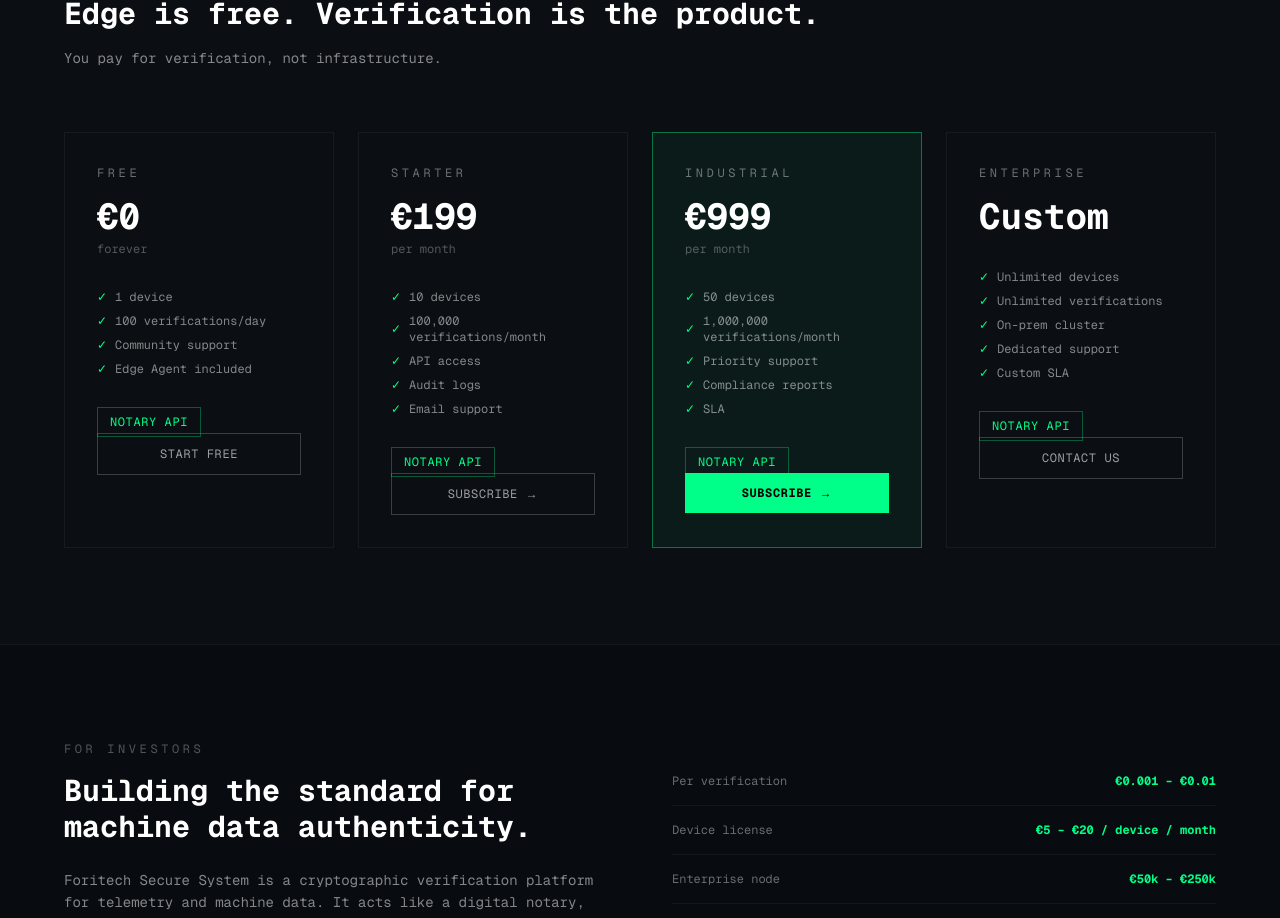
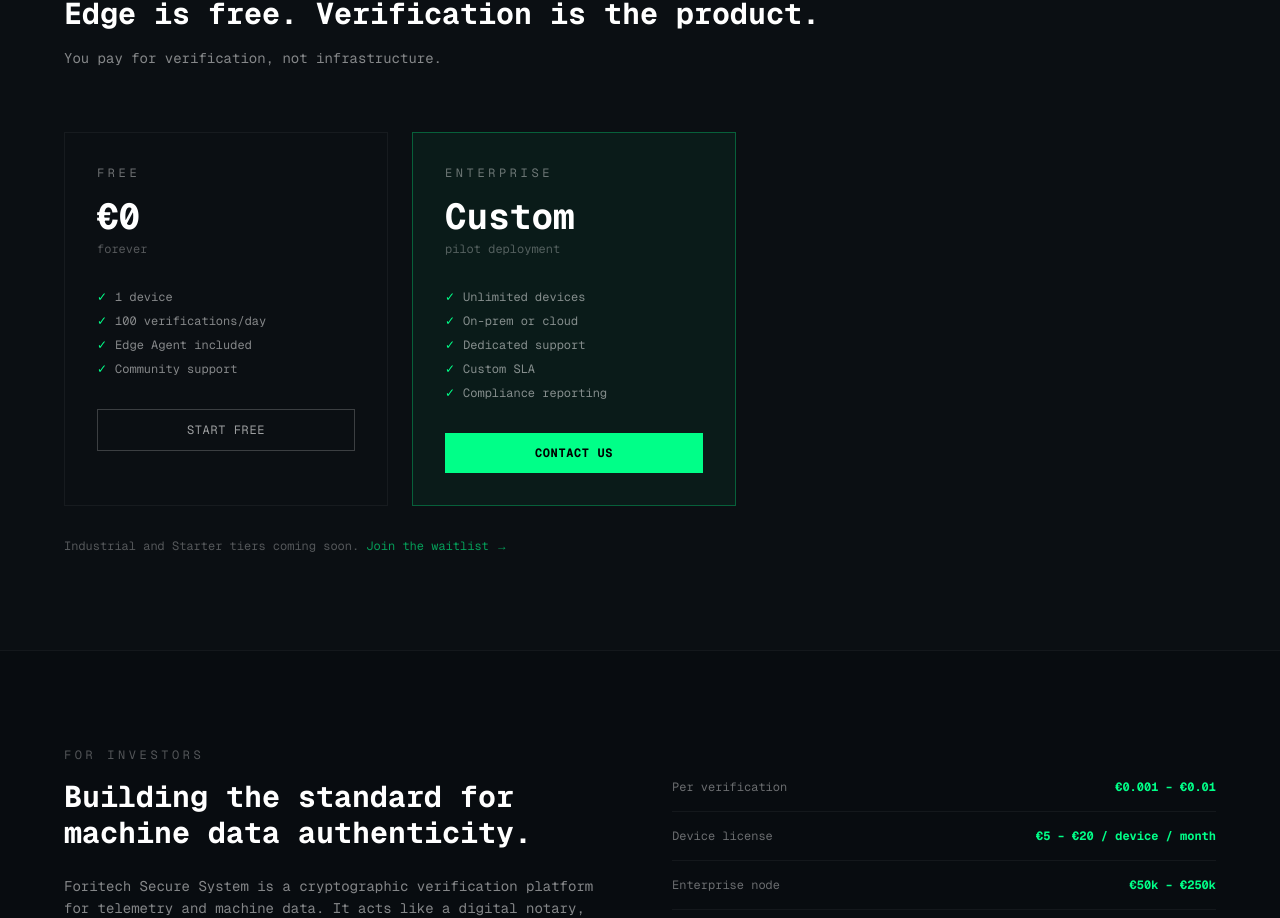
Before and after one commit to foritech-secure-system/foritech-site, a Next.js app: page / in a window 1280 px wide. Shown: the part 4393-5311 px from the top of the page. Built offline with nearby package versions, Linux system fonts and the light colour scheme.

Commit message:
feat: pricing - FREE + Enterprise only, hide paid tiers

```diff
--- a/app/page.tsx
+++ b/app/page.tsx
@@ -400,72 +400,46 @@ export default function Home() {
           <div className="text-xs text-white/30 tracking-[0.3em] mb-4">PRICING</div>
           <h2 className="text-3xl font-bold mb-4">Edge is free. Verification is the product.</h2>
           <p className="text-white/50 text-sm mb-16">You pay for verification, not infrastructure.</p>
-          <div className="grid md:grid-cols-2 lg:grid-cols-4 gap-6">
-            {[
-              {
-                name: "FREE",
-                price: "€0",
-                period: "forever",
-                features: ["1 device", "100 verifications/day", "Community support", "Edge Agent included"],
-                cta: "Start free",
-                href: "https://buy.stripe.com/cNi28r29X0uq7YNfbVfbq00",
-                highlight: false,
-              },
-              {
-                name: "STARTER",
-                price: "€199",
-                period: "per month",
-                features: ["10 devices", "100,000 verifications/month", "API access", "Audit logs", "Email support"],
-                cta: "Subscribe →",
-                href: "https://buy.stripe.com/4gM7sLbKx0uq4MB3tdfbq01",
-                highlight: false,
-              },
-              {
-                name: "INDUSTRIAL",
-                price: "€999",
-                period: "per month",
-                features: ["50 devices", "1,000,000 verifications/month", "Priority support", "Compliance reports", "SLA"],
-                cta: "Subscribe →",
-                href: "https://buy.stripe.com/aFafZh15T2Cyenb9RBfbq02",
-                highlight: true,
-              },
-              {
-                name: "ENTERPRISE",
-                price: "Custom",
-                period: "",
-                features: ["Unlimited devices", "Unlimited verifications", "On-prem cluster", "Dedicated support", "Custom SLA"],
-                cta: "Contact us",
-                href: "mailto:security@foritech.bg",
-                highlight: false,
-              },
-            ].map((plan, i) => (
-              <div key={i} className={`border p-8 ${plan.highlight ? "border-[#00FF88]/40 bg-[#00FF88]/5" : "border-white/5"}`}>
-                <div className="text-xs tracking-[0.3em] text-white/40 mb-4">{plan.name}</div>
-                <div className="text-4xl font-bold mb-1">{plan.price}</div>
-                <div className="text-xs text-white/30 mb-8">{plan.period}</div>
+          <div className="grid md:grid-cols-2 gap-6 max-w-2xl">
+            {/* FREE */}
+            <div className="border border-white/5 p-8">
+              <div className="text-xs tracking-[0.3em] text-white/40 mb-4">FREE</div>
+              <div className="text-4xl font-bold mb-1">€0</div>
+              <div className="text-xs text-white/30 mb-8">forever</div>
               <ul className="space-y-2 mb-8">
-                  {plan.features.map((f, j) => (
+                {["1 device", "100 verifications/day", "Edge Agent included", "Community support"].map((f, j) => (
                   <li key={j} className="text-xs text-white/50 flex items-center gap-2">
                     <span className="text-[#00FF88]">✓</span> {f}
                   </li>
                 ))}
               </ul>
-                <a href="/notary"
-              className="text-xs text-[#00FF88] border border-[#00FF88]/30 px-3 py-1.5 hover:bg-[#00FF88]/10 transition-colors tracking-wider">
-              NOTARY API
-            </a>
-            <a href={plan.href}
-                  target={plan.href.startsWith("mailto") ? undefined : "_blank"}
-                  className={`block text-center text-xs py-3 tracking-wider transition-colors ${
-                    plan.highlight
-                      ? "bg-[#00FF88] text-black font-bold hover:bg-[#00FF88]/90"
-                      : "border border-white/20 text-white/60 hover:border-white/40"
-                  }`}>
-                  {plan.cta.toUpperCase()}
+              <a href="https://buy.stripe.com/cNi28r29X0uq7YNfbVfbq00"
+                target="_blank"
+                className="block text-center text-xs py-3 tracking-wider border border-white/20 text-white/60 hover:border-white/40 transition-colors">
+                START FREE
               </a>
             </div>
+            {/* ENTERPRISE */}
+            <div className="border border-[#00FF88]/30 p-8 bg-[#00FF88]/5">
+              <div className="text-xs tracking-[0.3em] text-white/40 mb-4">ENTERPRISE</div>
+              <div className="text-4xl font-bold mb-1">Custom</div>
+              <div className="text-xs text-white/30 mb-8">pilot deployment</div>
+              <ul className="space-y-2 mb-8">
+                {["Unlimited devices", "On-prem or cloud", "Dedicated support", "Custom SLA", "Compliance reporting"].map((f, j) => (
+                  <li key={j} className="text-xs text-white/50 flex items-center gap-2">
+                    <span className="text-[#00FF88]">✓</span> {f}
+                  </li>
                 ))}
+              </ul>
+              <a href="mailto:hristofor@foritech.bg"
+                className="block text-center text-xs py-3 tracking-wider bg-[#00FF88] text-black font-bold hover:bg-[#00FF88]/90 transition-colors">
+                CONTACT US
+              </a>
             </div>
+          </div>
+          <p className="text-white/30 text-xs mt-8">
+            Industrial and Starter tiers coming soon. <a href="mailto:hristofor@foritech.bg" className="text-[#00FF88]/60 hover:text-[#00FF88]">Join the waitlist →</a>
+          </p>
         </div>
       </section>
 
```
Lines whose indentation alone changed are shown as unchanged.
